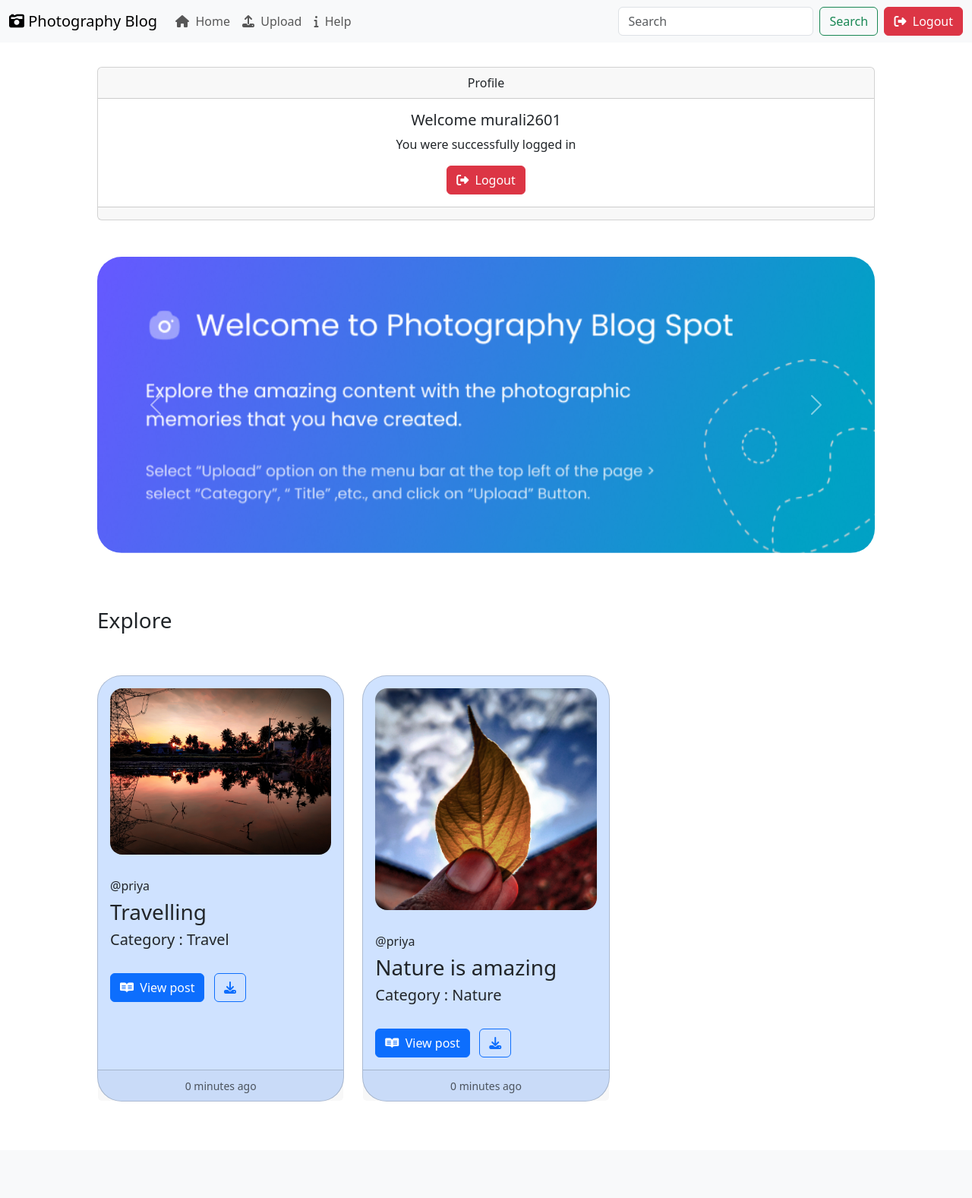
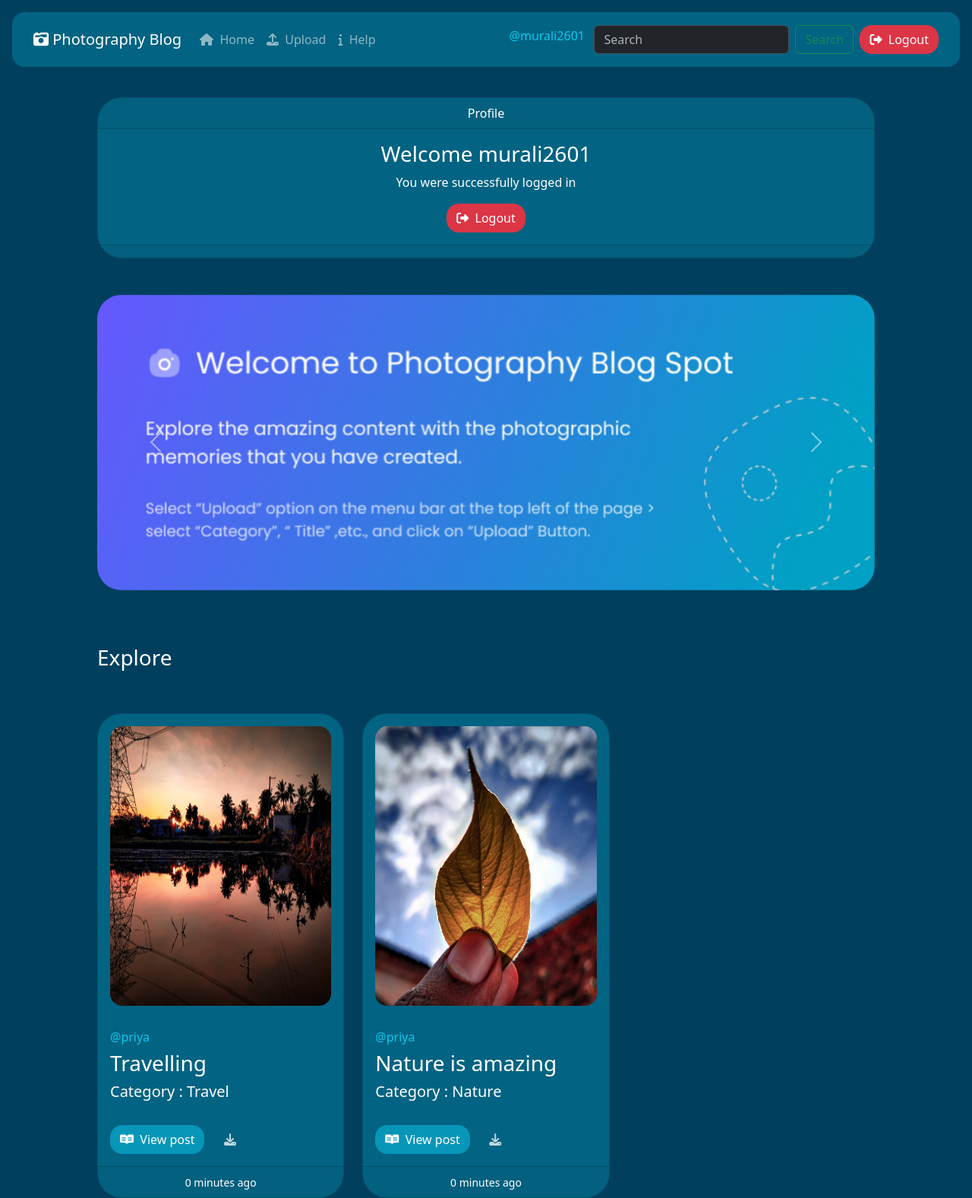
Before and after one commit to maryam-ansari/photography-blog, a Django app: page / in a window 1280 px wide. Shown: the whole page at 76% size. Before the commit the page ends 1450 px from the top, so only its background shows below. Run offline with Django 3.2, Linux system fonts and the light colour scheme; a user stored in the database is signed in; data comes from the database, SQL or seed files in the repository; both versions use the stored data as it was after the commit; some libraries are stand-ins or nearby versions.

Commit message:
Added Theme

```diff
--- a/mysite/templates/base/home.html
+++ b/mysite/templates/base/home.html
@@ -10,13 +10,19 @@
 <script src="https://cdn.jsdelivr.net/npm/bootstrap@5.2.2/dist/js/bootstrap.bundle.min.js" integrity="sha384-OERcA2EqjJCMA+/3y+gxIOqMEjwtxJY7qPCqsdltbNJuaOe923+mo//f6V8Qbsw3" crossorigin="anonymous"></script>
 <script src="https://kit.fontawesome.com/6a72a8e32d.js" crossorigin="anonymous"></script>
     <style>
+      .body{
+        background-color: rgb(0, 64, 94);
+        color: white;
+      }
+
         .containers{
-            margin: 5% 10%;
+            margin: 0% 10%;
         }
     </style>
 </head>
 {% endblock %}
-<body>
+<body class="body">
+
     {% include 'base/nav.html' %}
 
     <br>
@@ -25,9 +31,9 @@
 
 
       <div class="containers">
-        <div class="card text-center">
+        <div class="card text-center bg-info text-white bg-opacity-25 rounded-5">
           {% if request.user.is_authenticated %}
-          <div class="card-header">
+          <div class="card-header bg-opacity-50">
             Profile
           </div>
           {% else %}
@@ -37,7 +43,7 @@
           {% endif %}
           <div class="card-body">
             {% if request.user.is_authenticated %}
-            <h5 class="card-title">Welcome {{user.username}}</h5>
+            <h3 class="card-title">Welcome {{user.username}}</h3>
             <p>You were successfully logged in</p>
 
             {% else %}
@@ -47,7 +53,7 @@
             {% endif %}
             <!-- Button trigger modal -->
             {% if request.user.is_authenticated %}
-            <a href="{% url 'logout' %}"><button class="btn btn-danger"><i class="fa-solid fa-right-from-bracket"></i>&nbsp; Logout</button></a>
+            <a href="{% url 'logout' %}"><button class="btn btn-danger rounded-4 "><i class="fa-solid fa-right-from-bracket"></i>&nbsp; Logout</button></a>
             {% else %}
 <button type="button" class="btn btn-primary" data-bs-toggle="modal" data-bs-target="#exampleModal">
   <i class="fa-solid fa-right-to-bracket"></i>&nbsp; Login
@@ -141,41 +147,42 @@
             {% for i in photo %}
 
             <div class="col">
-              <div class="card h-100 rounded-5 bg-primary-subtle">
-                <img src="{{i.image.url}}" class="card-img-top rounded-5 p-3" alt="...">
+              <div class="card h-100 bg-info text-white bg-opacity-25 rounded-5">
+                <img src="{{i.image.url}}" class="card-img-top rounded-5 p-3 " style="height: 50vh;" alt="...">
 
                 <div class="card-body">
-                  <h6>@{{i.user}}</h6>
+                  <h6 class="text-info">@{{i.user}}</h6>
                   <h3 class="card-title">{{i.title}}</h3>
                   <h5 class="card-title">Category : {{i.category.name}}</h5> <br>
-                  <a href="read/{{i.id}}"><button class="btn btn-primary"><i class="fa-brands fa-readme" class="fa-brands fa-readme" style="color: #ffffff;"></i>&nbsp; View post</button></a>  &nbsp;
+                  <a href="read/{{i.id}}"><button class="btn bg-info text-white bg-opacity-50 rounded-4"><i class="fa-brands fa-readme" class="fa-brands fa-readme" style="color: #ffffff;"></i>&nbsp; View post</button></a>  &nbsp;
 
-                  <a href="{{i.image.url}}" download><button class="btn btn-outline-primary"><i class="fa-solid fa-download"></i></button></a>  &nbsp;
+                  <a href="{{i.image.url}}" download><button class="btn text-white text-opacity-75"><i class="fa-solid fa-download"></i></button></a>  &nbsp;
 
 
                   {% if request.user == i.user %}
-                    <a href="update/{{i.title}}"><button class="btn btn-outline-secondary"><i class="fa-solid fa-pen-to-square"></i></button></a>  &nbsp;
+                    <a href="update/{{i.title}}"><button class="btn text-white text-opacity-75"><i class="fa-solid fa-pen-to-square"></i></button></a>  &nbsp;
 
-                    <a href="delete/{{i.id}}"><button name="delete" class="btn btn-outline-danger"><i class="fa-solid fa-trash"></i></button></a> &nbsp;
+                    <a href="delete/{{i.id}}"><button name="delete" class="btn text-white text-opacity-75"><i class="fa-solid fa-trash"></i></button></a> &nbsp;
 
                    {% endif %}
 
                 </div>
                 <div class="card-footer">
-                 <center><small class="text-body-secondary">{{i.created|timesince}} ago</small></center>
+                 <center><small class="text-white">{{i.created|timesince}} ago</small></center>
 
                 </div>
               </div>
             </div>
 
             {% empty %}
-            <div class="card" style="width: 18rem;">
+            <div class="card bg-info text-white bg-opacity-25 p-3 rounded-5"  style="width: 18rem;">
               <div class="card-body">
-                <h5 class="card-title">Oh! There's nothing</h5> <br>
-                <p class="card-text">Start a post by clicking on <i class="fa-solid fa-upload fa-2xs" style="color: #000000;"></i> &nbsp; Upload button</p>
-                <br> <a href="{% url 'upload' %}"><button class="btn btn-primary"><i class="fa-solid fa-square-plus fa-beat-fade"></i>&nbsp; Create a post</button></a> </h3></center>
+                <h5 class="card-title">Seems like you are the first one to blog</h5> <br>
+                <p class="card-text">Start a post by clicking on &nbsp; <i class="fa-solid fa-upload fa-2xs" style="color: #dadada;"></i> &nbsp; Upload button</p>
+                <br> <a href="{% url 'upload' %}"><button class="btn bg-info text-white bg-opacity-50"><i class="fa-solid fa-square-plus fa-beat-fade"></i>&nbsp; Create a post</button></a> </h3></center>
               </div>
             </div>
+
 
             {% endfor %}
 
--- a/mysite/templates/base/nav.html
+++ b/mysite/templates/base/nav.html
@@ -10,15 +10,11 @@
     <script src="https://cdn.jsdelivr.net/npm/@popperjs/core@2.11.8/dist/umd/popper.min.js" integrity="sha384-I7E8VVD/ismYTF4hNIPjVp/Zjvgyol6VFvRkX/vR+Vc4jQkC+hVqc2pM8ODewa9r" crossorigin="anonymous"></script>
 <script src="https://cdn.jsdelivr.net/npm/bootstrap@5.3.1/dist/js/bootstrap.min.js" integrity="sha384-Rx+T1VzGupg4BHQYs2gCW9It+akI2MM/mndMCy36UVfodzcJcF0GGLxZIzObiEfa" crossorigin="anonymous"></script>
     <script src="https://kit.fontawesome.com/6a72a8e32d.js" crossorigin="anonymous"></script>
-    <style>
-      body{
-        z-index: -9;
-      }
-    </style>
+
 </head>
 <body>
-    <nav class="navbar navbar-expand-lg bg-light text-dark fixed-top">
-        <div class="container-fluid">
+    <nav class="navbar navbar-expand-lg bg-info bg-opacity-25 m-3 p-3 sticky-top rounded-4" data-bs-theme="dark">
+        <div class="container-fluid text-white">
           <a class="navbar-brand" href="{% url 'home' %}"><i class="fa-solid fa-camera-retro"></i> Photography Blog</a>
           <button class="navbar-toggler" type="button" data-bs-toggle="collapse" data-bs-target="#navbarSupportedContent" aria-controls="navbarSupportedContent" aria-expanded="false" aria-label="Toggle navigation">
             <span class="navbar-toggler-icon"></span>
@@ -35,15 +31,16 @@
                 <a class="nav-link " href="#" ><i class="fa-solid fa-info"></i>&nbsp; Help</a>
               </li>
             </ul>
-
-
+            {% if request.user.is_authenticated %}
+            <h6 class="text-info">@{{user.username}}</h6> &nbsp; &nbsp;
+            {% endif %}
             <form class="d-flex" role="search" method="GET" action="">
               <input class="form-control me-2" type="search" placeholder="Search" aria-label="Search" name="search">
               <button class="btn btn-outline-success" type="submit">Search</button>
             </form>
             &nbsp;&nbsp;
             {% if request.user.is_authenticated %}
-            <a href="{% url 'logout' %}"><button class="btn btn-danger"><i class="fa-solid fa-right-from-bracket"></i>&nbsp; Logout</button></a>
+            <a href="{% url 'logout' %}"><button class="btn btn-danger rounded-4"><i class="fa-solid fa-right-from-bracket"></i>&nbsp; Logout</button></a>
             {% endif %}
             </div>
         </div>
--- a/mysite/templates/base/read.html
+++ b/mysite/templates/base/read.html
@@ -29,9 +29,9 @@
 <br>
 <br>
 
-<div class="card mb-3 rounded-5 bg-primary">
+<div class="card mb-3 rounded-4 bg-primary">
     <img src="{{objs.image.url}}" class="card-img-top" alt="...">
-    <div class="card  rounded-5 p-2 m-5">
+    <div class="card  rounded-3 p-2 m-5">
 
     <div class="card-body">
       <h5 class="btn btn-secondary">@{{objs.user}}</h5>
@@ -59,7 +59,7 @@
       </div>
       <br>
 
-          <div class="card card-body rounded-5 border-primary-subtle" >
+          <div class="card card-body rounded-2 border-primary" >
             {% if request.user.is_authenticated %}
             <form action="" method="post">
               {% csrf_token %}
```
Also changed, not shown: mysite/templates/base/upload.html (+24 -13 lines), db.sqlite3, static/images/IMG20201206151851.jpg (added), static/images/IMG20201211172937.jpg (added), 3 other files.
